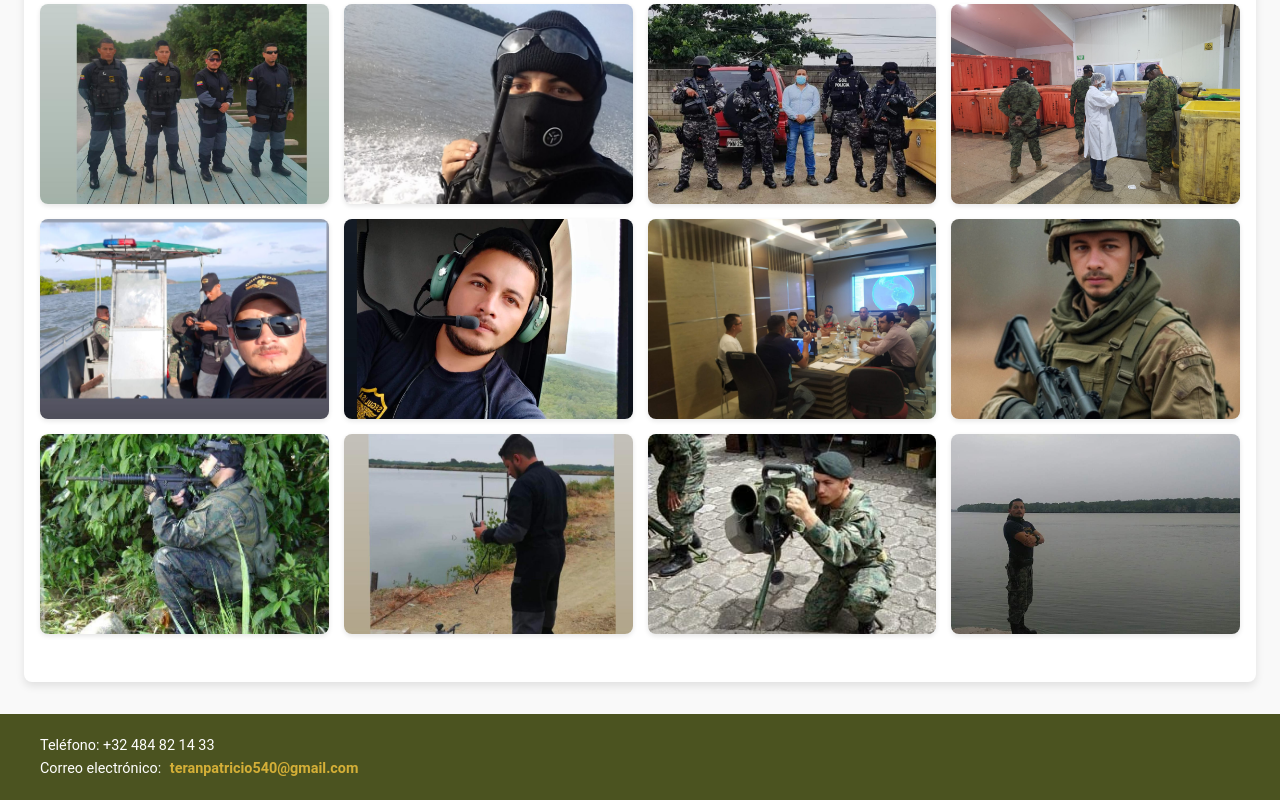
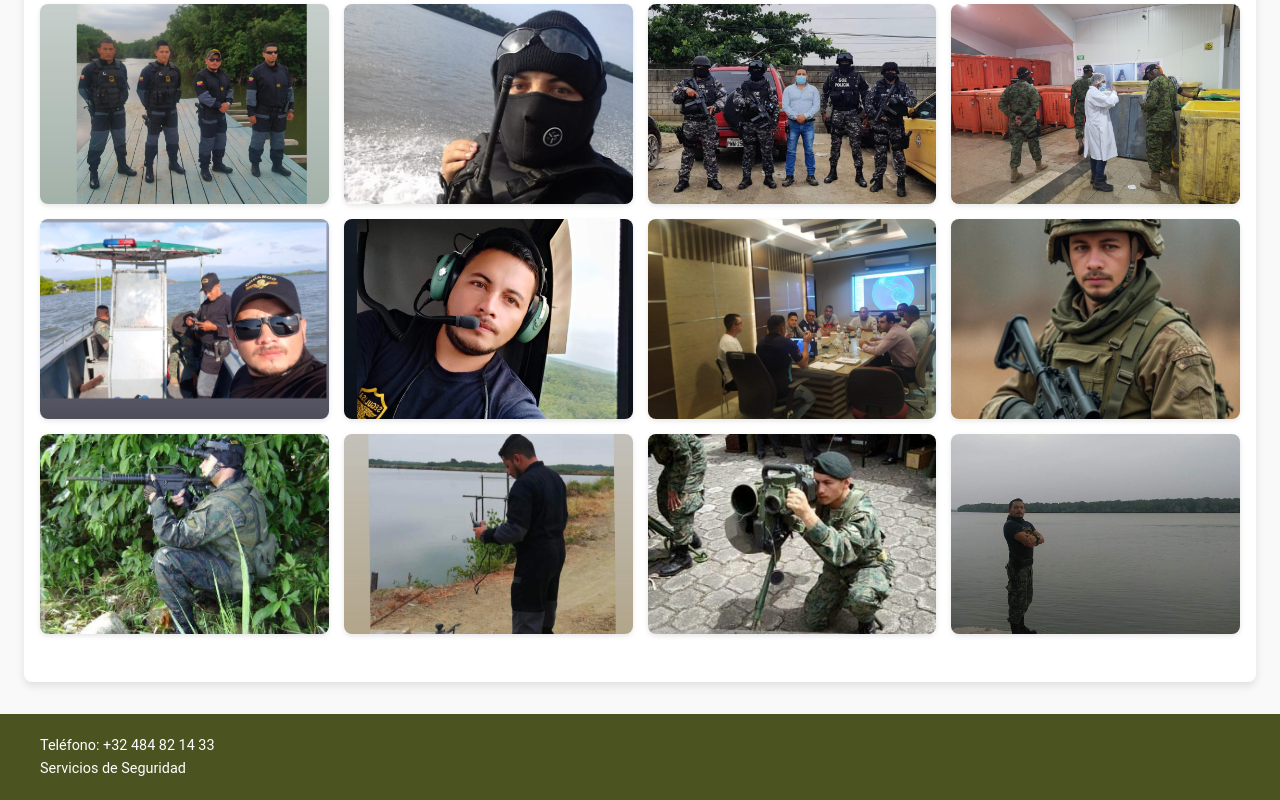
Before and after one commit to JuniorPatrik/JuniorPatrick.github.io, a plain HTML site: page index.html in a window 1280 px wide. Shown: the part 5048-5848 px from the top of the page. Drawn offline with Linux system fonts and the light colour scheme.

```diff
--- a/index.html
+++ b/index.html
@@ -206,7 +206,7 @@
     <footer class="footer">
         <div class="footer-content">
             <p>    Teléfono: +32 484 82 14 33</p>
-            <p>    Correo electrónico: <a href="mailto:teranpatricio540@gmail.com">teranpatricio540@gmail.com</a></p>
+            <p>    Servicios de Seguridad</p>
         </div>
     </footer>
 
```
